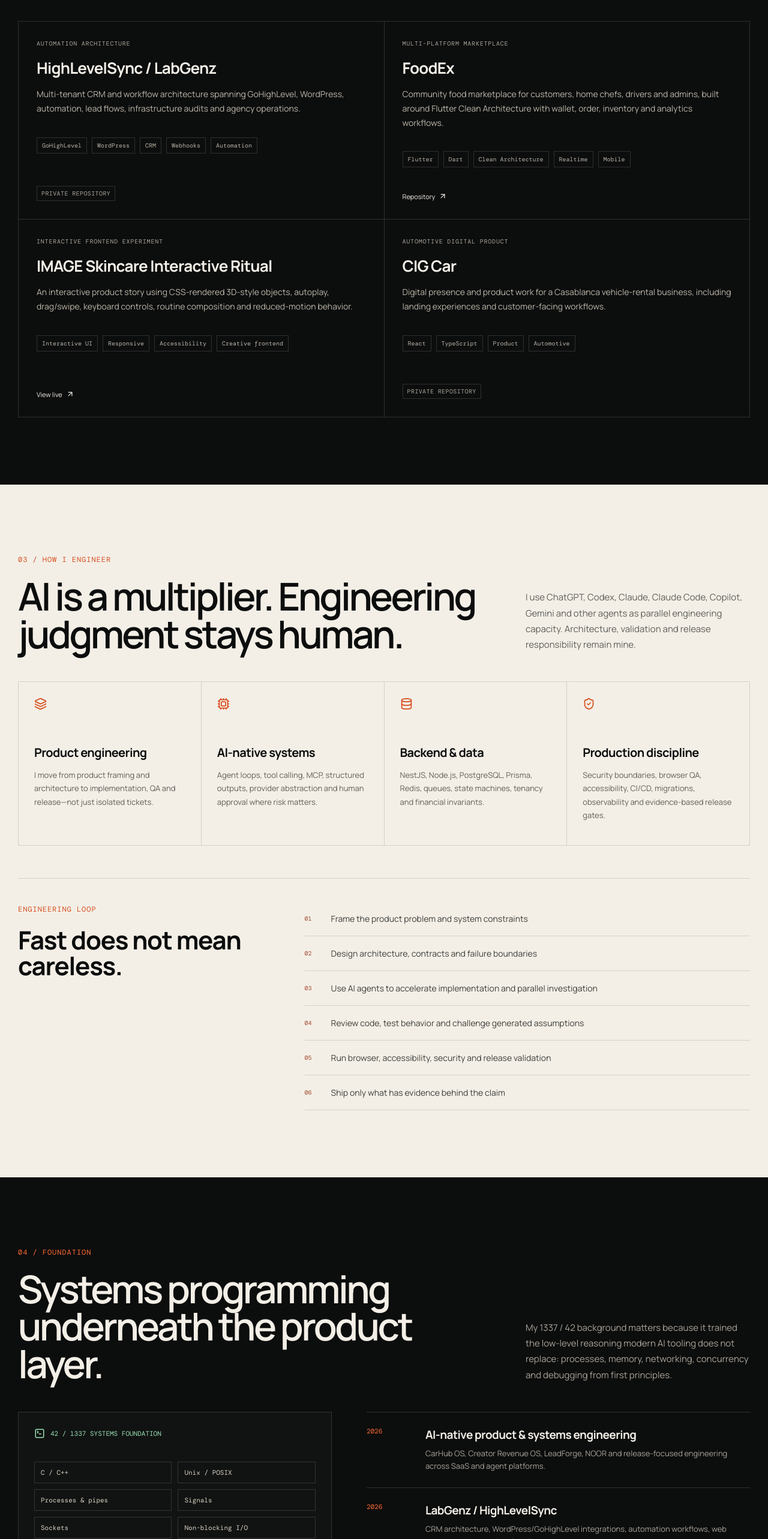
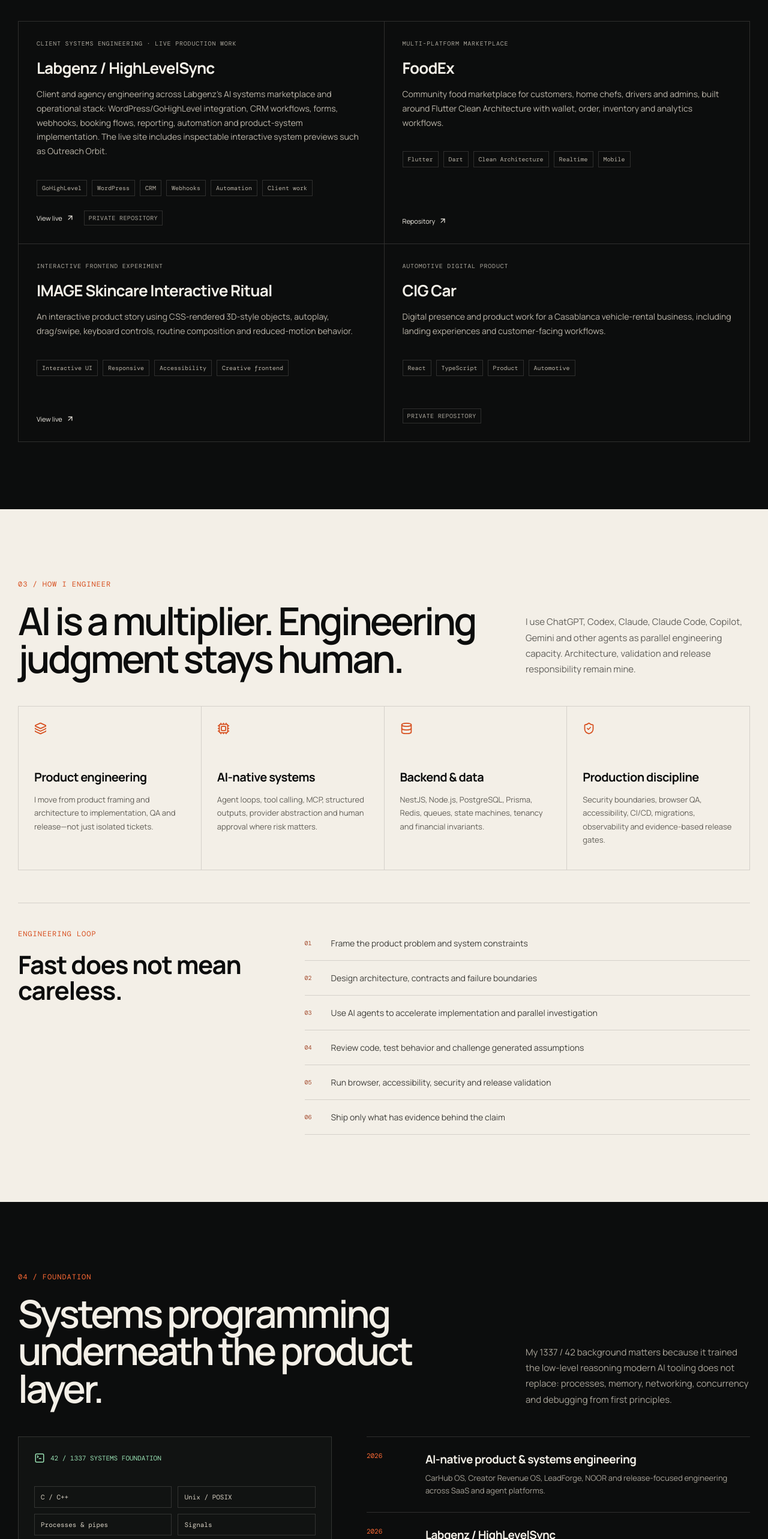
Before and after one commit to MOUBI9A/portfolio, a React (Vite) app: page / in a window 1280 px wide. Shown: the part 3140-5706 px from the top of the page at 60% size. Built offline with nearby package versions, Linux system fonts and the light colour scheme; a web font is replaced by a local one.

Commit message:
feat: add verified Labgenz client work and live evidence

```diff
--- a/src/pages/Index.tsx
+++ b/src/pages/Index.tsx
@@ -115,11 +115,12 @@
 
 const selectedWork: SupportingProject[] = [
   {
-    name: "HighLevelSync / LabGenz",
-    type: "Automation architecture",
+    name: "Labgenz / HighLevelSync",
+    type: "Client systems engineering · Live production work",
     description:
-      "Multi-tenant CRM and workflow architecture spanning GoHighLevel, WordPress, automation, lead flows, infrastructure audits and agency operations.",
-    tags: ["GoHighLevel", "WordPress", "CRM", "Webhooks", "Automation"],
+      "Client and agency engineering across Labgenz's AI systems marketplace and operational stack: WordPress/GoHighLevel integration, CRM workflows, forms, webhooks, booking flows, reporting, automation and product-system implementation. The live site includes inspectable interactive system previews such as Outreach Orbit.",
+    tags: ["GoHighLevel", "WordPress", "CRM", "Webhooks", "Automation", "Client work"],
+    live: "https://labgenz.com",
     privateRepo: true,
   },
   {
@@ -391,7 +392,7 @@
             </div>
             <div className="timeline">
               <article><span>2026</span><div><h3>AI-native product & systems engineering</h3><p>CarHub OS, Creator Revenue OS, LeadForge, NOOR and release-focused engineering across SaaS and agent platforms.</p></div></article>
-              <article><span>2026</span><div><h3>LabGenz / HighLevelSync</h3><p>CRM architecture, WordPress/GoHighLevel integrations, automation workflows, web systems and operational tooling.</p></div></article>
+              <article><span>2026</span><div><h3>Labgenz / HighLevelSync</h3><p>Client systems engineering across CRM architecture, WordPress/GoHighLevel integrations, automation workflows, live web systems and operational tooling.</p></div></article>
               <article><span>2025</span><div><h3>UM6P Explorer / Startup Venture</h3><p>FoodEx product engineering, role-based workflows, APIs and cross-platform application work.</p></div></article>
               <article><span>42</span><div><h3>1337 / UM6P</h3><p>Peer-driven systems engineering curriculum focused on C/C++, Unix, networking and learning by building.</p></div></article>
             </div>
```
